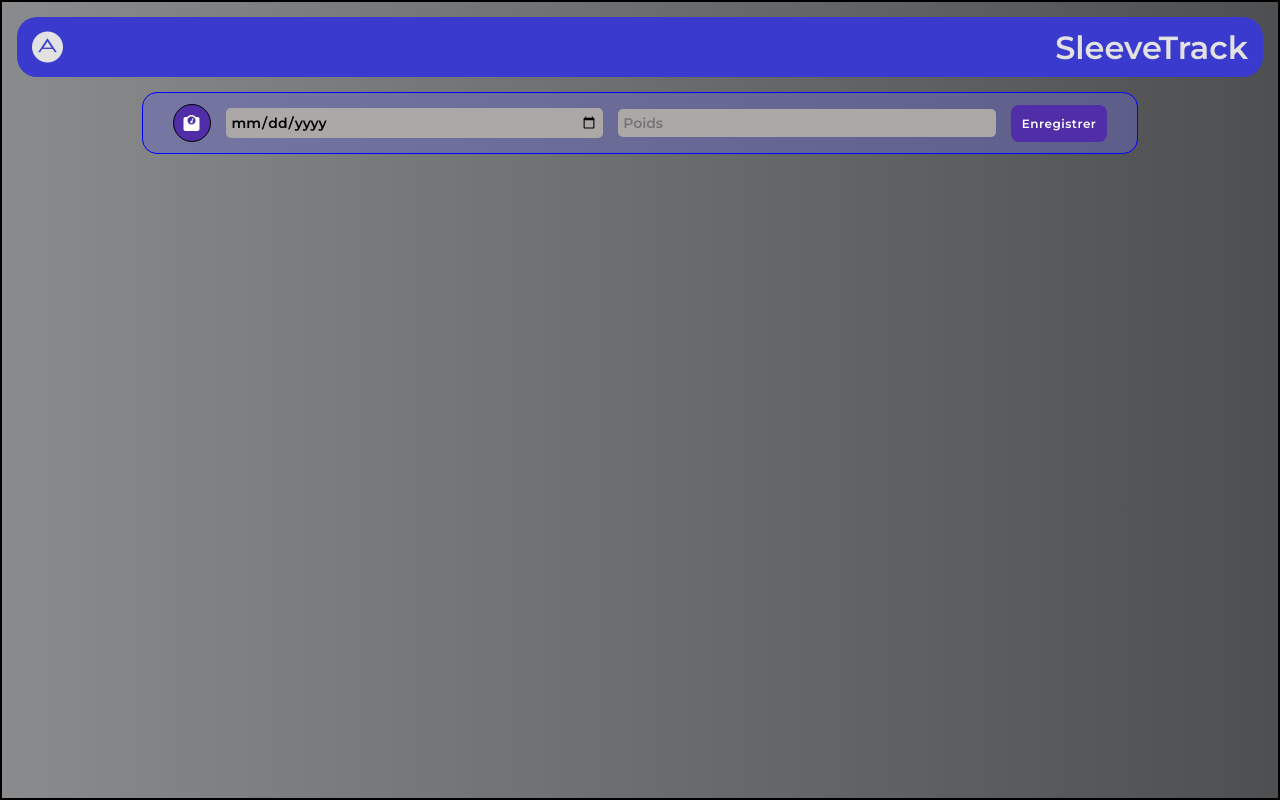
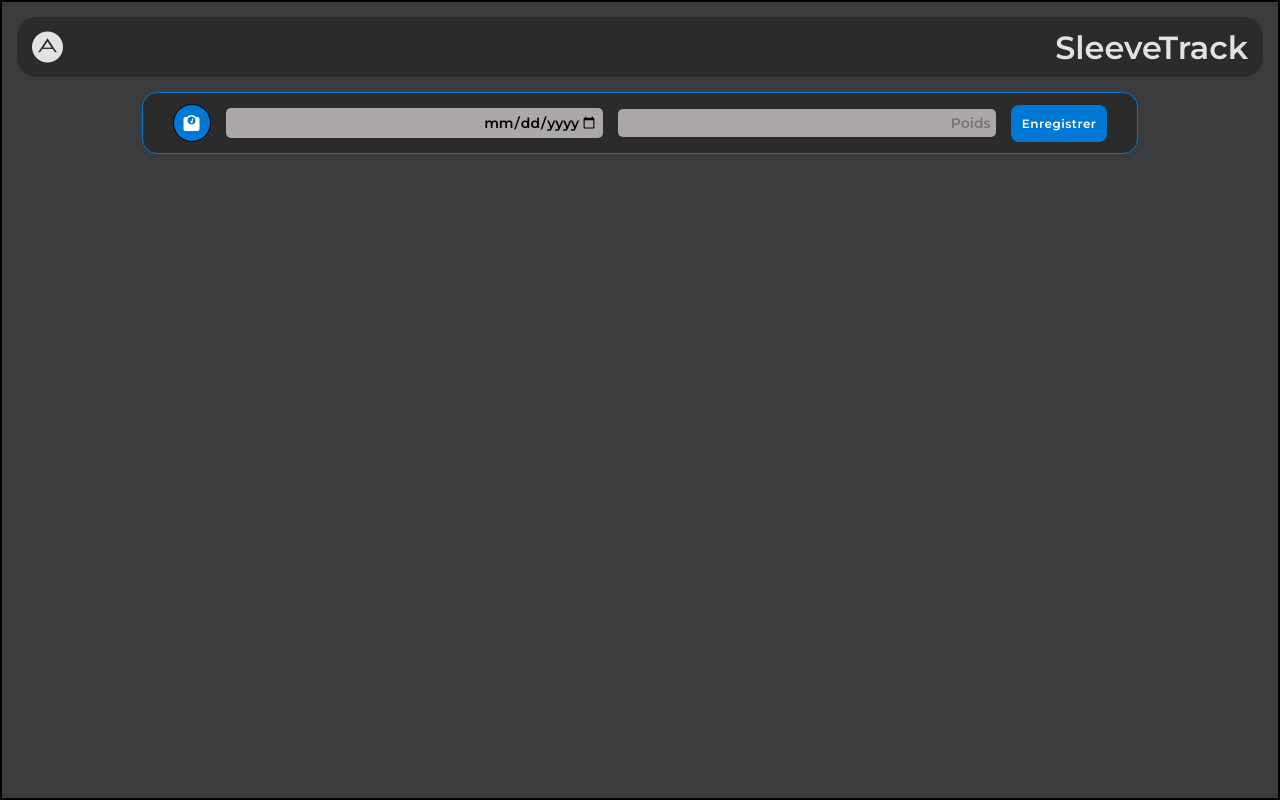
Before and after one commit to Yves848/sleevetrack, a plain HTML site: page index.html in a window 1280 px wide. Drawn offline with Linux system fonts and the light colour scheme.

Commit message:
ajustement thème

```diff
--- a/index.html
+++ b/index.html
@@ -18,7 +18,7 @@
     <div class="form-container">
       <i class="balance fas fa-weight-scale"></i>
       <input type="date" class="date" id="date" placeholder="Date">
-      <input type="number" class="poids" id="poids" placeholder="Poids">
+      <input type="text" inputmode="numeric" class="poids" id="poids" placeholder="Poids">
       <button>Enregistrer</button>
     </div>
   </div>
--- a/style.css
+++ b/style.css
@@ -10,8 +10,7 @@
 }
 
 body {
-  background-color:aliceblue;
-  background: linear-gradient(to right, #aeaeaf,rgb(67, 67, 68));
+  background-color:#202020;
   display: flex;
   width: 100%;
   height: 100vh;
@@ -32,7 +31,7 @@ body {
 .title {
   padding: 15px;
   margin-bottom: 15px;
-  background-color: rgb(58, 58, 206);
+  background-color: #2b2b2b;
   border-radius: 20px;
   width: 100%;
   height: 60px;
@@ -56,8 +55,8 @@ body {
   justify-content: space-between;
   align-self: center;
   padding: 30px;
-  border: 1px solid blue;
-  background-color: rgba(104, 104, 192, 0.479);
+  border: 1px solid #0078d4;
+  background-color: #2b2b2b;
   border-radius: 15px;
   gap: 15px;
 }
@@ -70,10 +69,11 @@ body {
   outline: none;
   width: 50%;
   font-size: 14px;
+  text-align: right;
 }
 
 .form-container button {
-  background-color: #512da8;
+  background-color: #0078d4;
   color: white;
   border-radius: 8px;
   padding: 10px;
@@ -88,6 +88,6 @@ body {
   border: 1px solid black;
   padding: 10px;
   border-radius: 50%;
-  background-color:  #512da8;
+  background-color: #0078d4;
   font-size: 16px;
 }
```
